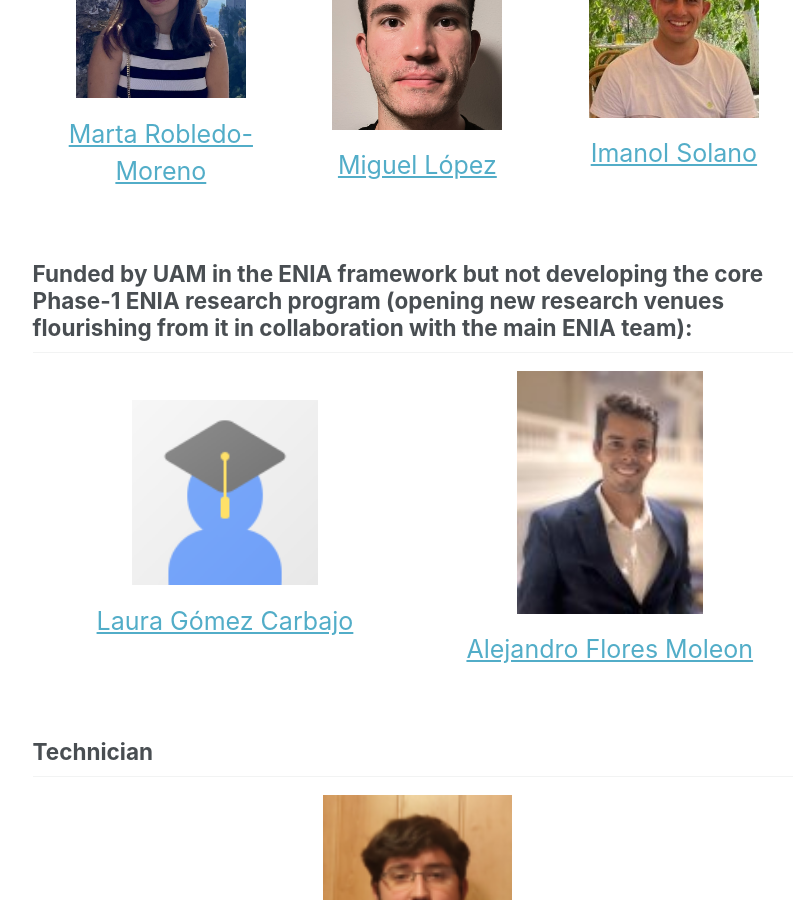
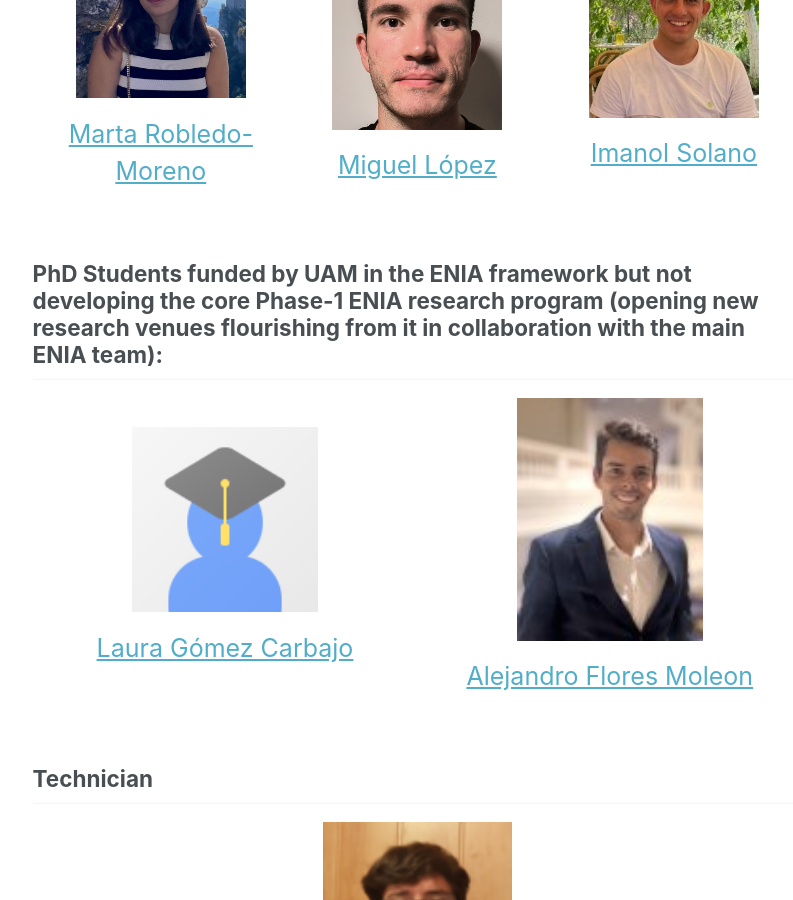
Before and after one commit to catedraeniauam/catedraeniauam.github.io, a Jekyll site: the page built from _pages/team.md, in a window 1280 px wide and 900 px high, scrolled down 2552 px. Shown: the whole window, without its empty margins (249-1042 px from the left). Built offline with Jekyll 4.4.1, drawn with Linux system fonts in a browser that asks for light colours.

Commit message:
Agremamos PhD Students para aclarar mejor

```diff
--- a/_pages/team.md
+++ b/_pages/team.md
@@ -120,7 +120,7 @@ PhD Students
   </tbody>
 </table>
 
-Funded by UAM in the ENIA framework but not developing the core Phase-1 ENIA research program (opening new research venues flourishing from it in collaboration with the main ENIA team):
+PhD Students funded by UAM in the ENIA framework but not developing the core Phase-1 ENIA research program (opening new research venues flourishing from it in collaboration with the main ENIA team):
 -----
 
 <table>
```
Also changed, not shown: _pages/students.md (+1 -1 lines).
